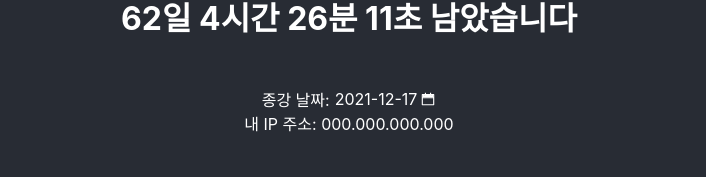
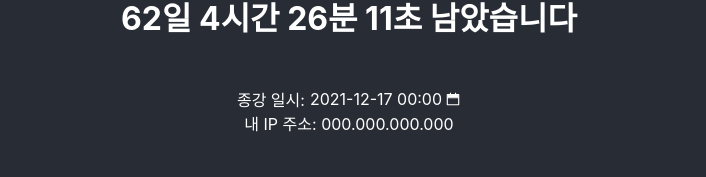
Before and after one commit to minr2kb/jongang-counter, a React (Create React App) app: page / in a window 1280 px wide. Shown: the part 172-349 px from the top of the page, without its empty margins (291-997 px from the left). Built offline with nearby package versions, Linux system fonts and the light colour scheme; no server answers.

Commit message:
pagination design & timepicker

```diff
--- a/src/App.js
+++ b/src/App.js
@@ -10,6 +10,7 @@ import { getAuth, signInAnonymously, signOut } from "firebase/auth";
 import "./Paging.css";
 import Pagination from "react-js-pagination";
 import axios from "axios";
+import { forwardRef } from "react";
 
 function getWindowDimensions() {
 	const { innerWidth: width, innerHeight: height } = window;
@@ -202,15 +203,15 @@ function App() {
 		return () => clearInterval(countdown);
 	}, [date]);
 
-	const CustomInput = ({ value, onClick }) => (
-		<div style={{ display: "flex", alignItems: "center" }}>
+	const CustomInput = forwardRef(({ value, onClick }, ref) => (
+		<div style={{ display: "flex", alignItems: "center" }} ref={ref}>
 			<div style={{ marginRight: "3px" }}>{value}</div>
 			<AiTwotoneCalendar
 				style={{ cursor: "pointer" }}
 				onClick={onClick}
 			/>
 		</div>
-	);
+	));
 
 	return (
 		<div>
@@ -257,21 +258,24 @@ function App() {
 							justifyContent: "center",
 						}}
 					>
-						<div style={{ marginRight: "5px" }}>종강 날짜:</div>
+						<div style={{ marginRight: "5px" }}>종강 일시:</div>
 						<div>
 							<DatePicker
-								dateFormat="yyyy-MM-dd"
+								dateFormat="yyyy-MM-dd HH:mm"
 								selected={date}
 								onChange={date => {
-									setDate(new Date(date.setHours(0, 0, 0)));
+									setDate(new Date(date));
 									localStorage.setItem(
 										"date",
-										new Date(
-											date.setHours(0, 0, 0)
-										).toString()
+										new Date(date).toString()
 									);
 								}}
 								customInput={<CustomInput />}
+								showTimeSelect
+								timeFormat="HH:mm"
+								timeIntervals={10}
+								timeCaption="time"
+								minDate={new Date()}
 							/>
 						</div>
 					</div>
--- a/src/Paging.css
+++ b/src/Paging.css
@@ -9,8 +9,8 @@ ul {
 }
 ul.pagination li {
 	display: inline-block;
-	width: 35px;
-	height: 35px;
+	width: 30px;
+	height: 30px;
 	border: 1px solid #e2e2e2;
 	display: flex;
 	justify-content: center;
@@ -32,17 +32,17 @@ ul.pagination li.active a {
 	color: white;
 }
 ul.pagination li.active {
-	background-color: #f9bc60;
+	background-color: rgba(255, 255, 255, 0.3);
 }
 /* ul.pagination li a:hover, */
 
 ul.pagination li a:hover {
-	color: #f9bc60;
+	color: rgba(255, 255, 255, 0.7);
 }
 
-ul.pagination li.active a:hover {
+/* ul.pagination li.active a:hover {
 	color: #282c34;
-}
+} */
 
 .page-selection {
 	width: 48px;
```
